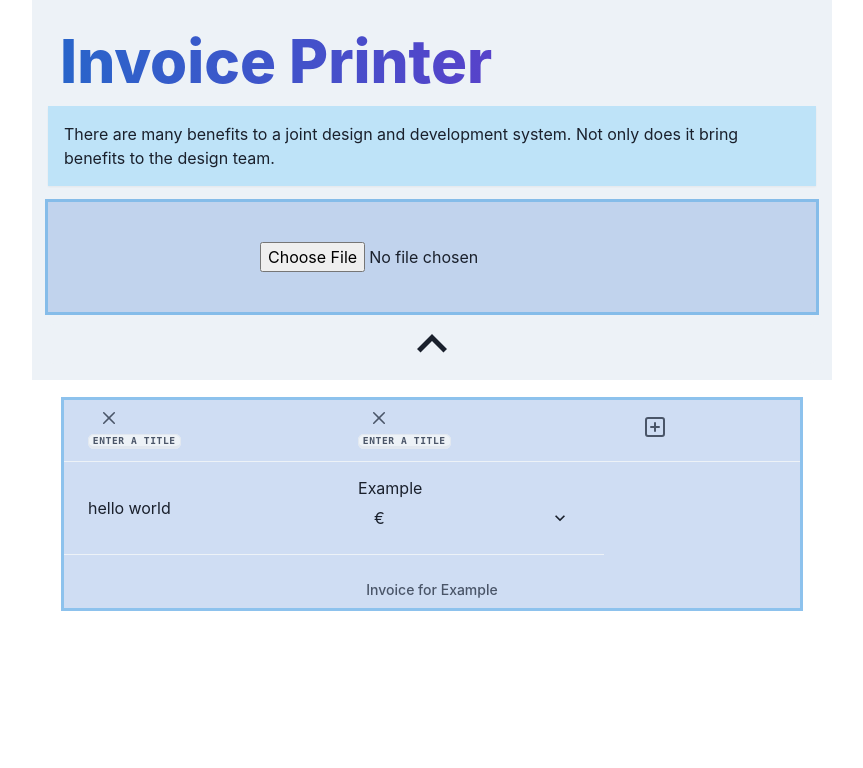
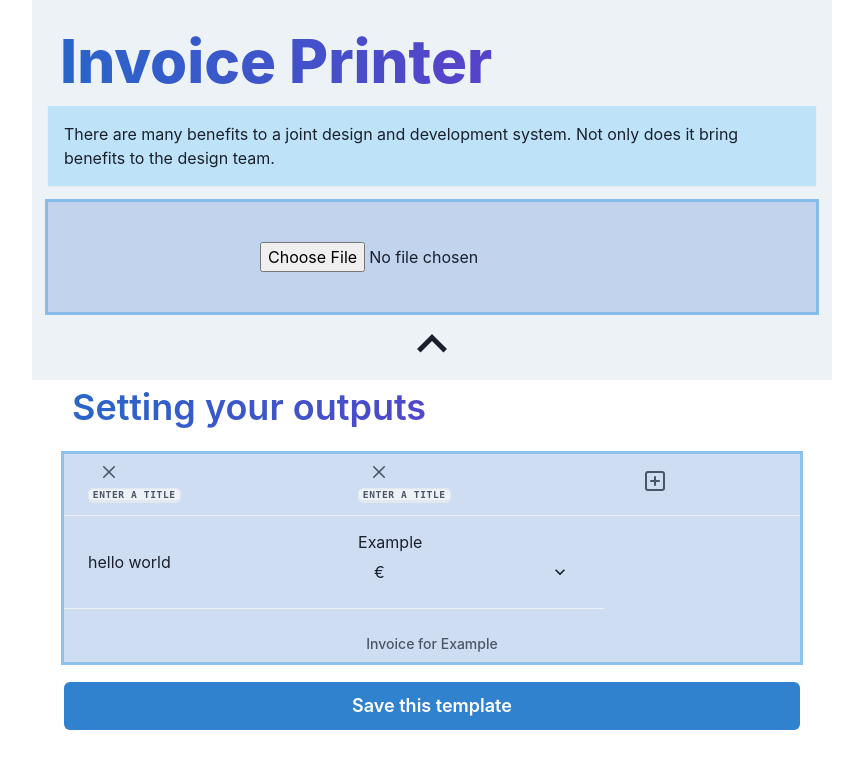
Before and after one commit to jack5341/invoice-printer, a React (Create React App) app: page / in a window 1280 px wide. Shown: the top 768 px of the page, without its empty margins (208-1071 px from the left). Built offline with nearby package versions, Linux system fonts and the light colour scheme.

Commit message:
fix: td bar delete

```diff
--- a/src/App.js
+++ b/src/App.js
@@ -12,7 +12,8 @@ function App() {
     <Router>
       <Switch>
         <Route component={Homepage} path="/"/>
-        <Route path="/demand"/>
+        <Route path="/invoice-edit"/>
+        <Route path="/print"/>
       </Switch>
     </Router>
   )
--- a/src/containers/template-item/templateitem.jsx
+++ b/src/containers/template-item/templateitem.jsx
@@ -9,7 +9,9 @@ import {
     Th,
     Icon,
     Tbody,
-    Select
+    Select,
+    Button,
+    Text
 } from "@chakra-ui/react"
 import { PlusSquareIcon } from '@chakra-ui/icons'
 import { v4 as uuidv4 } from 'uuid'
@@ -24,8 +26,10 @@ import "./style.css"
 export default function TemplateItem() {
 
     const [uniqueId, setUniqueId] = useState(null)
+    const [typeMoney, setTypeMoney] = useState("€")
+    const [load,setLoad] = useState(null)
 
-    useEffect(() => {
+    useEffect((e) => {
         if (uniqueId) {
             document.getElementById(uniqueId).remove()
             document.getElementById(uniqueId).remove()
@@ -33,33 +37,56 @@ export default function TemplateItem() {
     }, [uniqueId])
 
     const [thList, setThList] = useState({
-        th: [<ThSection setUniqueId={setUniqueId} />, <ThSection setUniqueId={setUniqueId} />],
-        td: [<TdSection title="hello world"/>,
-        <Td>
-            {"Example"}
-            <Select border="0px">
-                <option value="option1">€</option>
-                <option value="option2">$</option>
-            </Select>
-        </Td>]
+        th: [{
+            element: <ThSection setUniqueId={setUniqueId} />
+        },
+        {
+            element: <ThSection setUniqueId={setUniqueId} />
+        }],
+        td: [{ element: <TdSection title="hello world" /> },
+        {
+            element: <Td>
+                {"Example"}
+                <Select onChange={e => setTypeMoney(e.target.value)} border="0px">
+                    <option value="€">€</option>
+                    <option value="$">$</option>
+                </Select>
+            </Td>
+        }]
     })
 
-    function addNewList(){
+    function addNewList(e) {
+        e.preventDefault()
         const uniqueToken = uuidv4()
         setThList({
-            th: [...thList.th, <ThSection uniqueId={uniqueToken} setUniqueId={setUniqueId} />],
-            td: [...thList.td, <TdSection uniqueId={uniqueToken} title="hello world" id={uniqueToken} />]
+            th: [...thList.th, {
+                id: uniqueToken,
+                element: <ThSection uniqueId={uniqueToken} setUniqueId={setUniqueId} />
+            }],
+            td: [...thList.td, {
+                id: uniqueToken,
+                element: <TdSection uniqueId={uniqueToken} title="hello world" id={uniqueToken} />
+            }]
         })
     }
 
     return (
         <a>
+            <Text
+                pl="2"
+                bgGradient="linear(to-l, #7928CA,#2866ca)"
+                bgClip="text"
+                fontSize="4xl"
+                fontWeight="semibold"
+            >
+                Setting your outputs
+            </Text>
             <Box style={{ overflowX: "auto" }} boxShadow="outline" mt="5" mb="5" bg="#2866ca38">
                 <Table variant="simple">
                     <TableCaption>Invoice for {"Example"}</TableCaption>
                     <Thead>
                         <Tr>
-                            {thList.th.map((element) => element)}
+                            {thList.th.map((x) => x.element)}
                             <Th>
                                 <a className="icons" onClick={addNewList} href="#">
                                     <Icon fontSize="2xl" as={PlusSquareIcon} mb="2" />
@@ -69,11 +96,29 @@ export default function TemplateItem() {
                     </Thead>
                     <Tbody>
                         <Tr>
-                            {thList.td.map((element, key) => element)}
+                            {thList.td.map((x) => x.element)}
                         </Tr>
                     </Tbody>
                 </Table>
             </Box>
+
+            <Button
+                id="save-btn"
+                w="100%"
+                mb="5"
+                onClick={e => {
+                    const btn = document.getElementById("save-btn")
+                    btn.setAttribute("disabled", "")
+                    btn.innerHTML = "Your settings are saving..."
+                    setLoad(true)
+                }}
+                colorScheme="blue"
+                size="lg"
+                borderRadius="md"
+                colorScheme="blue"
+            >
+                Save this template
+            </Button>
         </a>
     )
 }
--- a/src/containers/template-item/th-section/th.section.jsx
+++ b/src/containers/template-item/th-section/th.section.jsx
@@ -1,3 +1,4 @@
+import {useState} from 'react'
 import {
     Th,
     Kbd,
@@ -9,9 +10,14 @@ import {
 import { CloseIcon } from '@chakra-ui/icons'
 
 export default function ThSection(props) {
+
     return (
         <Th id={props.uniqueId}>
-            <a className="icons" onClick={() => props.setUniqueId(props.uniqueId)} href="#"><Icon as={CloseIcon} mb="2" /></a>
+            <a className="icons" onClick={(e) => {
+                e.preventDefault()
+                props.setUniqueId(props.uniqueId)
+            }} href="#"><Icon as={CloseIcon} mb="2" />
+            </a>
             <Editable defaultValue="Enter a title">
                 <Kbd>
                     <EditablePreview />
```
Also changed, not shown: src/pages/homepage.js (+5 -5 lines), 1 other file (tests, documents, lock files or other folders).
